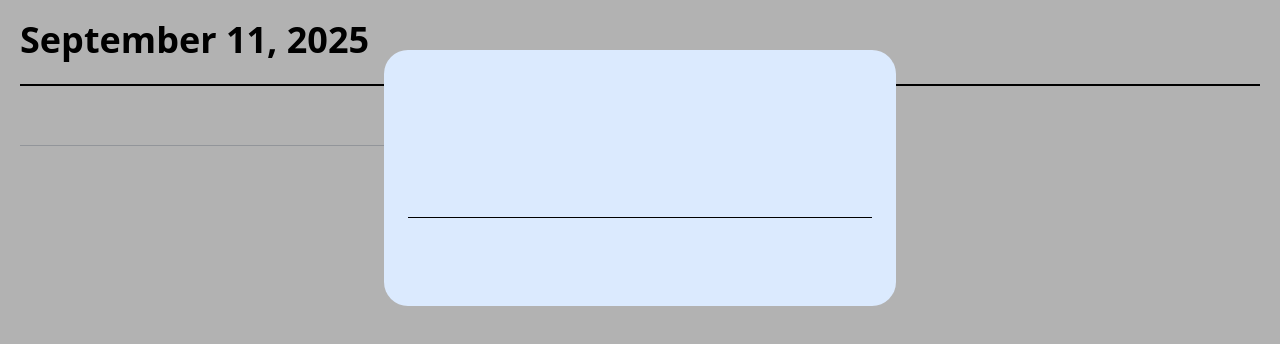
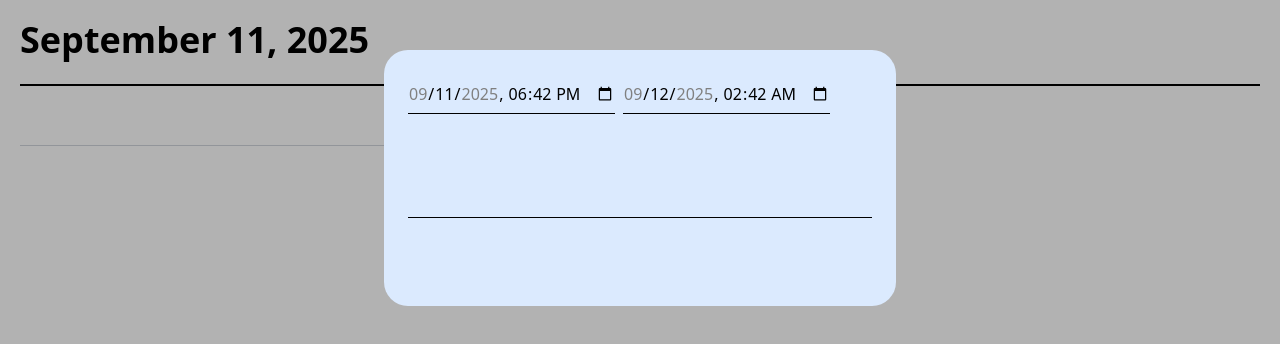
Before and after one commit to hiiien/time_blocker, a React (Vite) app: page / in a window 1280 px wide. Both pictures are taken after a click on the element 294 px from the left and 125 px from the top of the page. Shown: the top 344 px of the page. Built offline with nearby package versions, Linux system fonts and the light colour scheme.

Commit message:
working calender

```diff
--- a/src/components/ContentContainer.tsx
+++ b/src/components/ContentContainer.tsx
@@ -4,13 +4,14 @@ import ToDoCalender from "./ToDoCalender";
 import EditPopup from "./EditPopup";
 
 export type Color = "red" | "blue" | "green";
+export type ToDoDate = Date | null
 
 export type ToDoType = {
-	id: string;
+	id: string,
 	text: string,
 	color: Color,
-	startTime: Date | null,
-	endTime: Date | null,
+	startTime: ToDoDate,
+	endTime: ToDoDate,
 };
 
 function ContentContainer() {
@@ -27,9 +28,9 @@ function ContentContainer() {
 		setSelectedToDo(null)
 	}, [])
 
-	const handleSave = (updatedText: string) => {
+	const handleSave = (updatedText: string, updatedStart: ToDoDate, updatedEnd: ToDoDate) => {
 		setToDos(prev => {
-			const updated = prev.map(todo => todo.id === selectedToDo!.id ? { ...todo, text: updatedText.trim() } : todo);
+			const updated = prev.map(todo => todo.id === selectedToDo!.id ? { ...todo, text: updatedText.trim(), startTime: updatedStart, endTime: updatedEnd } : todo);
 			const filtered = updated.filter((todo, i) => todo.text.trim() !== "" || i === updated.length - 1);
 			if (filtered.length === 0 || filtered[filtered.length - 1].text !== "") {
 				return [...filtered, { id: Date.now().toString(), text: "", color: lastUsedColor, startTime: null, endTime: null }]
--- a/src/components/EditPopup.tsx
+++ b/src/components/EditPopup.tsx
@@ -1,17 +1,23 @@
 import { useEffect, useRef, useState } from "react";
-import type { ToDoType } from "./ContentContainer";
-
+import type { ToDoDate, ToDoType } from "./ContentContainer";
+import { dateToString, stringToDate } from "../utils/time";
 
 type EditPopupProps = {
 	todo: ToDoType,
 	onCancel: () => void,
-	onSave: (s: string) => void,
+	onSave: (s: string, st: ToDoDate, et: ToDoDate) => void,
 };
 
 function EditPopup({ todo, onCancel, onSave }: EditPopupProps) {
+	const currentTime: Date = new Date();
+	const maxTime: Date = new Date(currentTime.getTime() + 60 * 60 * 1000 * 8)
 	const divRef = useRef<HTMLDivElement>(null);
 	const inputRef = useRef<HTMLInputElement>(null);
-	const [inputValue, setInputValue] = useState<string>(todo.text)
+	const startRef = useRef<HTMLInputElement>(null);
+	const endRef = useRef<HTMLInputElement>(null);
+	const [inputValue, setInputValue] = useState<string>(todo.text || "")
+	const [startTime, setStartTime] = useState<Date | null>(todo.startTime || currentTime);
+	const [endTime, setEndTime] = useState<Date | null>(todo.endTime || maxTime);
 
 	useEffect(() => {
 		if (inputRef) {
@@ -35,10 +41,6 @@ function EditPopup({ todo, onCancel, onSave }: EditPopupProps) {
 	})
 
 	useEffect(() => {
-		setInputValue(todo.text)
-	}, [todo.text])
-
-	useEffect(() => {
 		const handleKeyDown = (e: KeyboardEvent) => {
 			if (e.key === "Escape") {
 				onCancel()
@@ -52,23 +54,64 @@ function EditPopup({ todo, onCancel, onSave }: EditPopupProps) {
 
 	const handleInputKeyDown = (e: React.KeyboardEvent<HTMLInputElement>) => {
 		if (e.key === "Enter") {
-			onSave(inputValue)
+			startRef.current?.blur();
+			endRef.current?.blur();
+
+			const startVal = startRef.current?.value ?? "";
+			const endVal = endRef.current?.value ?? "";
+
+			const ls = stringToDate(startVal);
+			const le = stringToDate(endVal);
+
+			const invalidMsg = "Please enter a valid Start/End time";
+
+			if (!ls || isNaN(ls.getTime()) || !le || isNaN(le.getTime())) {
+				alert(invalidMsg);
+				return;
+			}
+
+			if (ls > maxTime || le > maxTime || le < currentTime || le < ls) {
+				alert(invalidMsg);
+				return;
+			}
+
+			onSave(inputValue, ls, le);
 		}
-	}
+	};
+
 
 
 	return (
 		<>
-			<div className="fixed inset-0 bg-black/30 z-0 animate-[slide-up_0.1s_ease-out]"> </div>
+			<div className="fixed inset-0 bg-black/30 z-1 animate-[slide-up_0.1s_ease-out]"> </div>
 			<div
 				ref={divRef}
 				className="edit-input h-64 w-[32rem] rounded-3xl z-10 bg-blue-100 border-0
 				absolute top-[50px] left-1/2 transform -translate-x-1/2
 				animate-[slide-up_0.1s_ease-out] flex flex-col p-6">
 
-				<div className="flex flex-row h-10 w-full">
-					<input />
-					<input />
+				<div className="flex flex-row h-10 w-full gap-x-2">
+					<input
+						ref={startRef}
+						value={dateToString(startTime)}
+						type="datetime-local"
+						min={currentTime.toISOString().slice(0, 16)}
+						max={maxTime.toISOString().slice(0, 16)}
+						onChange={(e) => setStartTime(stringToDate(e.target.value))}
+						onKeyDown={handleInputKeyDown}
+						className="h-full w-auto focus:outline-none border-b border-black"
+
+					/>
+					<input
+						ref={endRef}
+						value={dateToString(endTime)}
+						type="datetime-local"
+						min={currentTime.toISOString().slice(0, 16)}
+						max={maxTime.toISOString().slice(0, 16)}
+						onChange={(e) => setEndTime(stringToDate(e.target.value))}
+						onKeyDown={handleInputKeyDown}
+						className="h-full w-auto focus:outline-none border-b border-black"
+					/>
 				</div>
 				<input
 					ref={inputRef}
--- a/src/components/ToDo.tsx
+++ b/src/components/ToDo.tsx
@@ -25,7 +25,10 @@ function ToDo({ toDo, onSelect, onColorSelect }: ToDoProps) {
 			<p
 				className={toDoDone ? "flex-1 h-full flex items-center line-through text-black " : "flex-1 flex items-center h-full text-black"}
 				onClick={() => onSelect(toDo)}
-			>{toDo.text}</p>
+			>
+				{toDo.text}
+			</p>
+
 			<div className="relative inline-block">
 				<div className={backgroundColor + " h-4 w-8 rounded-4xl border-black border-1"}
 					onClick={() => setShowPicker(!showPicker)}
--- a/src/components/ToDoCalender.tsx
+++ b/src/components/ToDoCalender.tsx
@@ -1,4 +1,5 @@
 import { ColorMap } from "../constants/ColorMap";
+import { todoDatetoDate } from "../utils/time";
 import type { ToDoType } from "./ContentContainer";
 
 type CalenderProps = {
@@ -8,32 +9,58 @@ type CalenderProps = {
 
 type CalenderItemProps = {
 	todo: ToDoType,
+	itemHeight: number
+	itemOffset: number
 }
+
+const height: number = 1000
+
+
 
 
 
 function ToDoCalender({ toDos }: CalenderProps) {
-	const height = "1000px"
-	const containerHeight = "h-[" + height + "] "
+	const containerHeight = "h-[" + height + "px] "
+	const currDate: Date = new Date();
+
+	return (
+		<div className={containerHeight + "w-1/2 relative"} >
+			{toDos.map((todo) => {
+				if (!todo.text.length) return null;
+
+				const start = todoDatetoDate(todo.startTime, currDate).getTime()
+				const end = todoDatetoDate(todo.endTime, currDate).getTime()
+
+				const durationHours = (end - start) / (1000 * 60 * 60)
+				const offsetHours = (start - currDate.getTime()) / (1000 * 60 * 60)
 
 
-	return (
-		<div className={containerHeight + "w-1/2 flex flex-col items-center"} >
-			{
-				toDos.map((todo) => (
-					todo.text.length > 0 && <Calender todo={todo} />
-				))
-			}
+				const itemHeight = (height / 8) * durationHours
+				const topOffset = (height / 8) * offsetHours
 
-		</ div>
+				return (
+					<CalenderItem
+						key={todo.id}
+						todo={todo}
+						itemHeight={itemHeight}
+						itemOffset={topOffset}
+					/>
+				)
+			})}
+		</div>
 	)
 }
 
 
-function Calender({ todo }: CalenderItemProps) {
+function CalenderItem({ todo, itemHeight, itemOffset }: CalenderItemProps) {
+	console.log(itemHeight)
 	const backgroundColor = ColorMap[todo.color] || ColorMap.blue;
 	return (
-		<div className={backgroundColor + " w-3/4 h-20 rounded-4xl box-border px-5"}>
+		<div className={backgroundColor + " w-3/4 rounded-4xl box-border px-5 absolute left-1/2 -translate-x-1/2"}
+			style={{
+				height: `${itemHeight}px`,
+				top: `${itemOffset}px`
+			}}>
 			<p>{todo.text}</p>
 		</div>
 	)
--- /dev/null
+++ b/src/utils/time.ts
@@ -0,0 +1,51 @@
+import type { ToDoDate } from "../components/ContentContainer";
+
+
+export function addDates(d1: ToDoDate, d2: ToDoDate): number | null {
+	if (!d1 || !d2) return null;
+	return d1.getTime() + d2.getTime();
+}
+
+export function subtractDates(d1: ToDoDate, d2: ToDoDate): number | null {
+	if (!d1 || !d2) return null;
+	return d1.getTime() - d2.getTime();
+}
+
+export function dateToString(d: ToDoDate): string {
+	if (!d) return "";
+	const pad = (n: number) => n.toString().padStart(2, "0");
+
+	const year = d.getFullYear();
+	const month = pad(d.getMonth() + 1);
+	const day = pad(d.getDate());
+	const hours = pad(d.getHours());
+	const minutes = pad(d.getMinutes());
+
+	return `${year}-${month}-${day}T${hours}:${minutes}`;
+}
+
+export function numberToDate(ms: number | null): ToDoDate {
+	return ms !== null ? new Date(ms) : null;
+}
+
+export function stringToDate(value: string | Date | null): Date | null {
+	if (value instanceof Date) return value;
+	if (typeof value === "string" && value.length >= 16) {
+		// Parse YYYY-MM-DDTHH:mm as local time
+		const [datePart, timePart] = value.split("T");
+		if (!datePart || !timePart) return null;
+		const [year, month, day] = datePart.split("-").map(Number);
+		const [hour, minute] = timePart.split(":").map(Number);
+		return new Date(year, month - 1, day, hour, minute);
+	}
+	return null;
+}
+
+export function todoDatetoDate(d: ToDoDate, fallback: Date): Date {
+	if (d) {
+		const date: Date = d
+		return date
+	}
+
+	return fallback
+}
```
